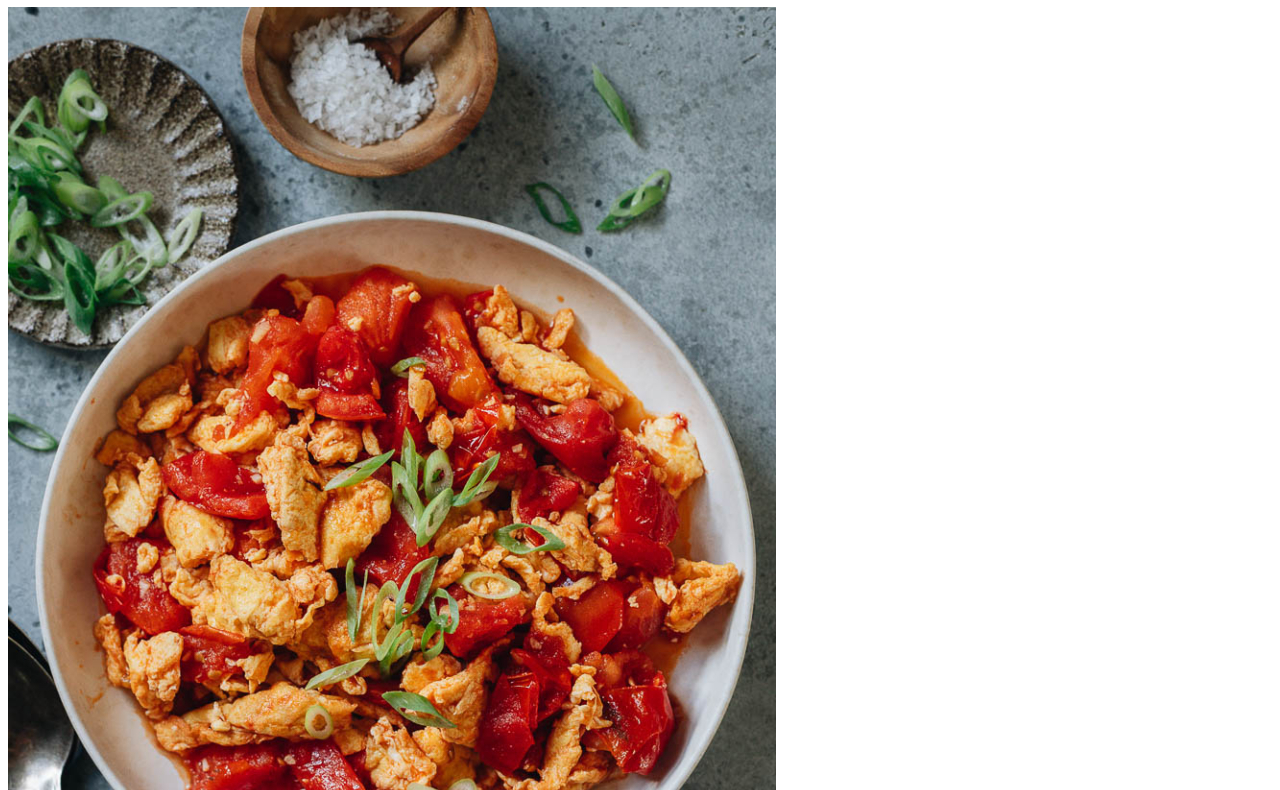
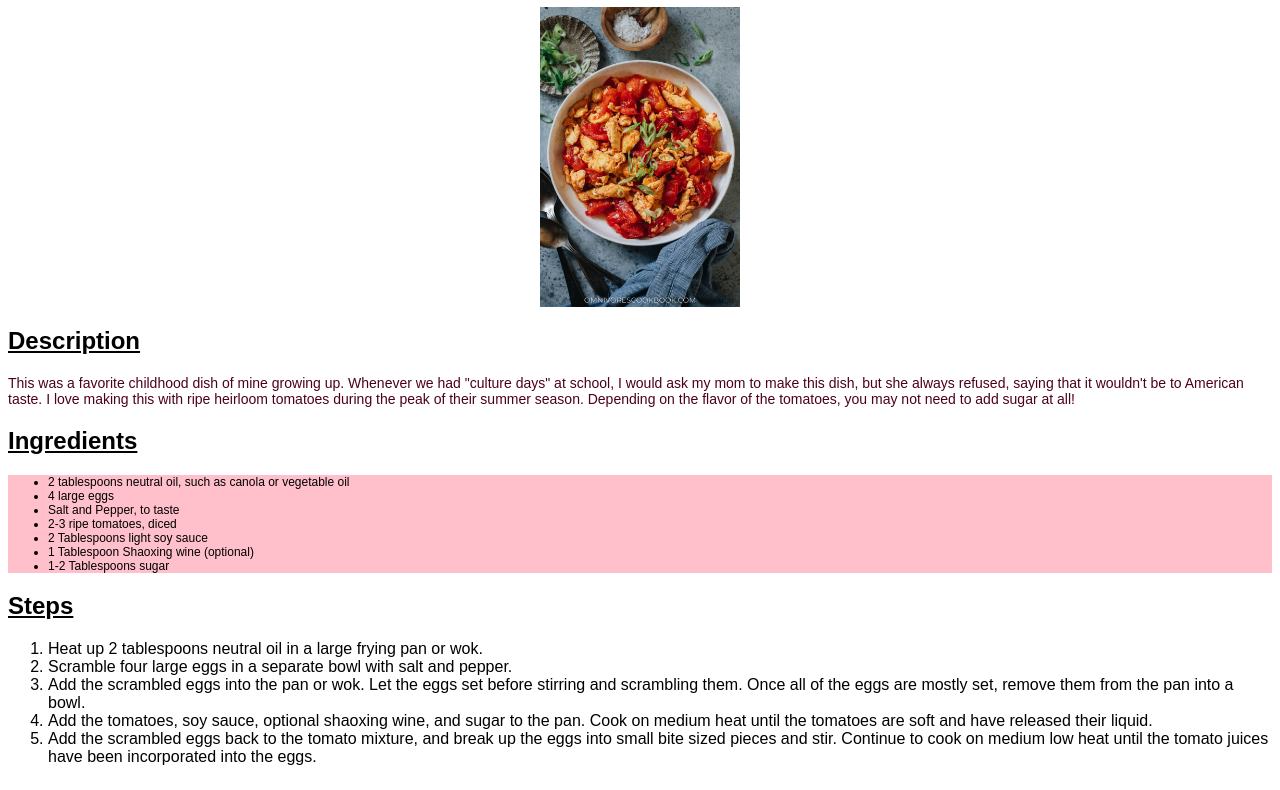
Before and after one commit to shellame/odin-recipes, a plain HTML site: page recipes/egg-and-tomato.html in a window 1280 px wide. Shown: the part 73-863 px from the top of the page. Drawn offline with Linux system fonts and the light colour scheme.

Commit message:
Add CSS to Egg and Tomato Recipe

```diff
--- a/recipes/egg-and-tomato.html
+++ b/recipes/egg-and-tomato.html
@@ -4,15 +4,16 @@
     <meta charset="UTF-8">
     <meta http-equiv="X-UA-Compatible" content="IE=edge">
     <meta name="viewport" content="width=device-width, initial-scale=1.0">
+    <link rel="stylesheet" href="style.css">
     <title>Stir-Fried Egg and Tomato</title>
 </head>
 <body>
     <h1>Stir-Fried Egg and Tomato</h1>
-    <img src="../images/Tomato-Egg-Stir-Fry_1-768x1152.jpg" alt="A photo of finished egg and tomato stir fry.">
+    <img src="../images/Tomato-Egg-Stir-Fry_1-768x1152.jpg" alt="A photo of finished egg and tomato stir fry." class="center">
     <h2>Description</h2>
-    <p>This was a favorite childhood dish of mine growing up. Whenever we had "culture days" at school, I would ask my mom to make this dish, but she always refused, saying that it wouldn't be to American taste. I love making this with ripe heirloom tomatoes during the peak of their summer season. Depending on the flavor of the tomatoes, you may not need to add sugar at all!</p>
+    <p class="para">This was a favorite childhood dish of mine growing up. Whenever we had "culture days" at school, I would ask my mom to make this dish, but she always refused, saying that it wouldn't be to American taste. I love making this with ripe heirloom tomatoes during the peak of their summer season. Depending on the flavor of the tomatoes, you may not need to add sugar at all!</p>
     <h2>Ingredients</h2>
-    <ul>
+    <ul class="bullets">
         <li>2 tablespoons neutral oil, such as canola or vegetable oil</li>
         <li>4 large eggs</li>
         <Li>Salt and Pepper, to taste</li>
```
